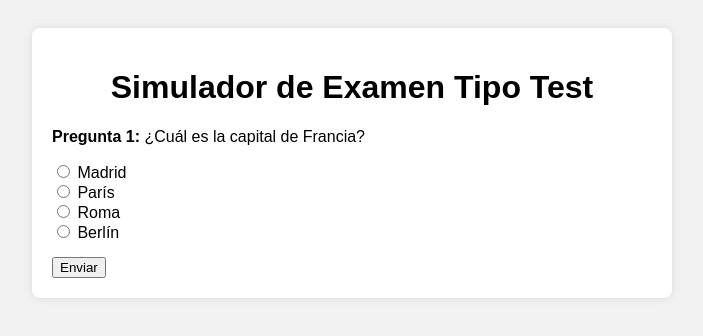
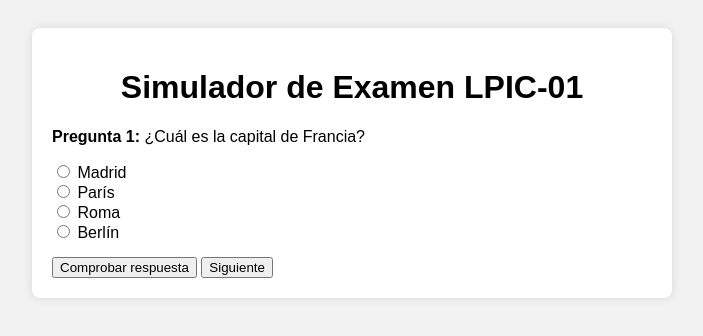
Before and after one commit to CristianSantosGuillen/simuladorexamen-lpic, a plain HTML site: page index.html in a window 1280 px wide. Shown: the whole page, without its empty margins (288-991 px from the left). Drawn offline with Linux system fonts and the light colour scheme.

Commit message:
Update index.html

```diff
--- a/index.html
+++ b/index.html
@@ -8,14 +8,16 @@
 </head>
 <body>
   <div class="container">
-    <h1>Simulador de Examen Tipo Test</h1>
+    <h1>Simulador de Examen LPIC-01</h1>
     <form id="quiz-form">
-      <!-- Las preguntas se insertarán aquí con JavaScript -->
-    </form>
-    <button type="button" onclick="calcularResultado()">Enviar</button>
+  <!-- Pregunta mostrada dinámicamente -->
+</form>
+<div id="botones" style="margin-top: 15px;">
+  <button type="button" onclick="comprobarRespuesta()">Comprobar respuesta</button>
+  <button type="button" onclick="siguientePregunta()">Siguiente</button>
+</div>
     <div id="resultado"></div>
   </div>
-
   <script src="script.js"></script>
 </body>
 </html>
```
